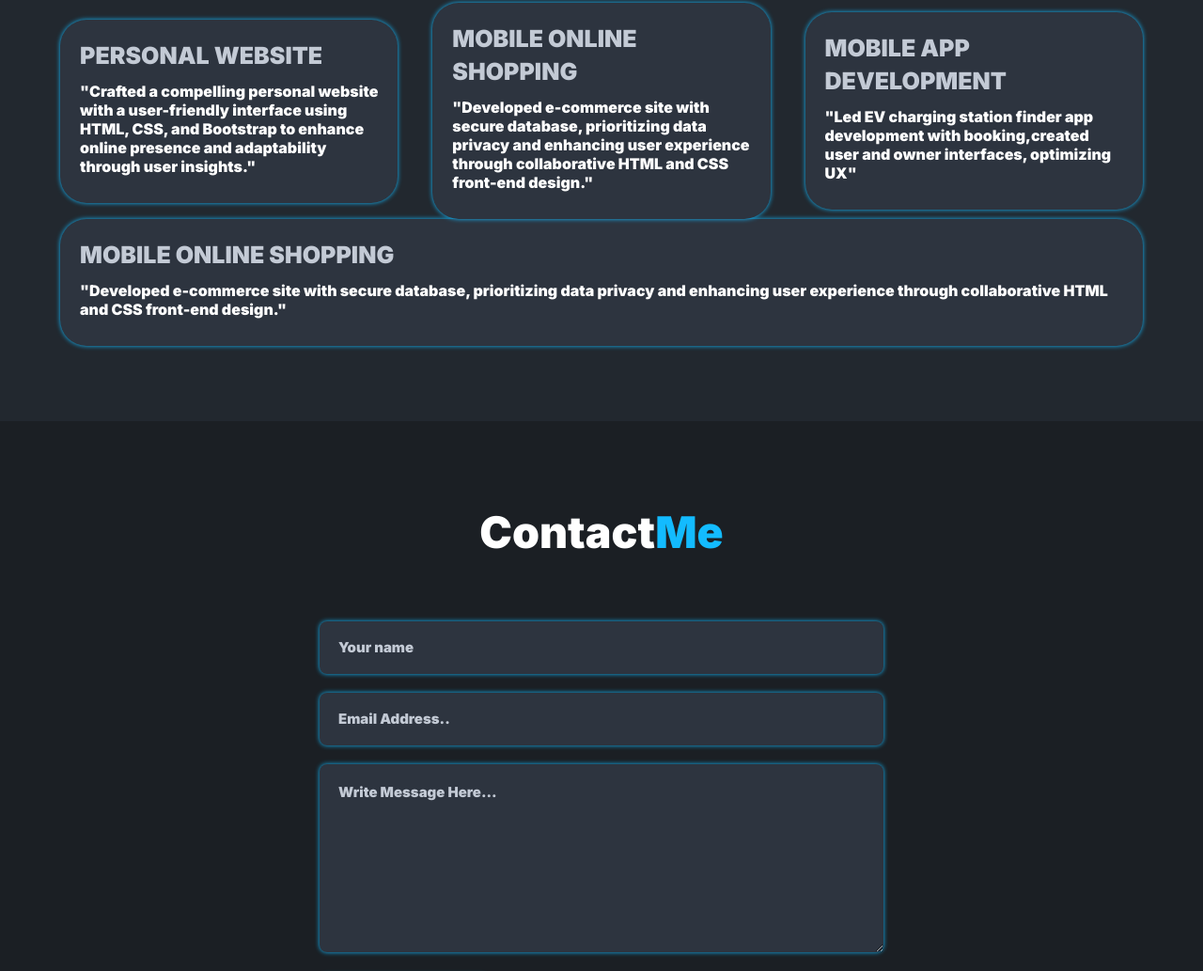
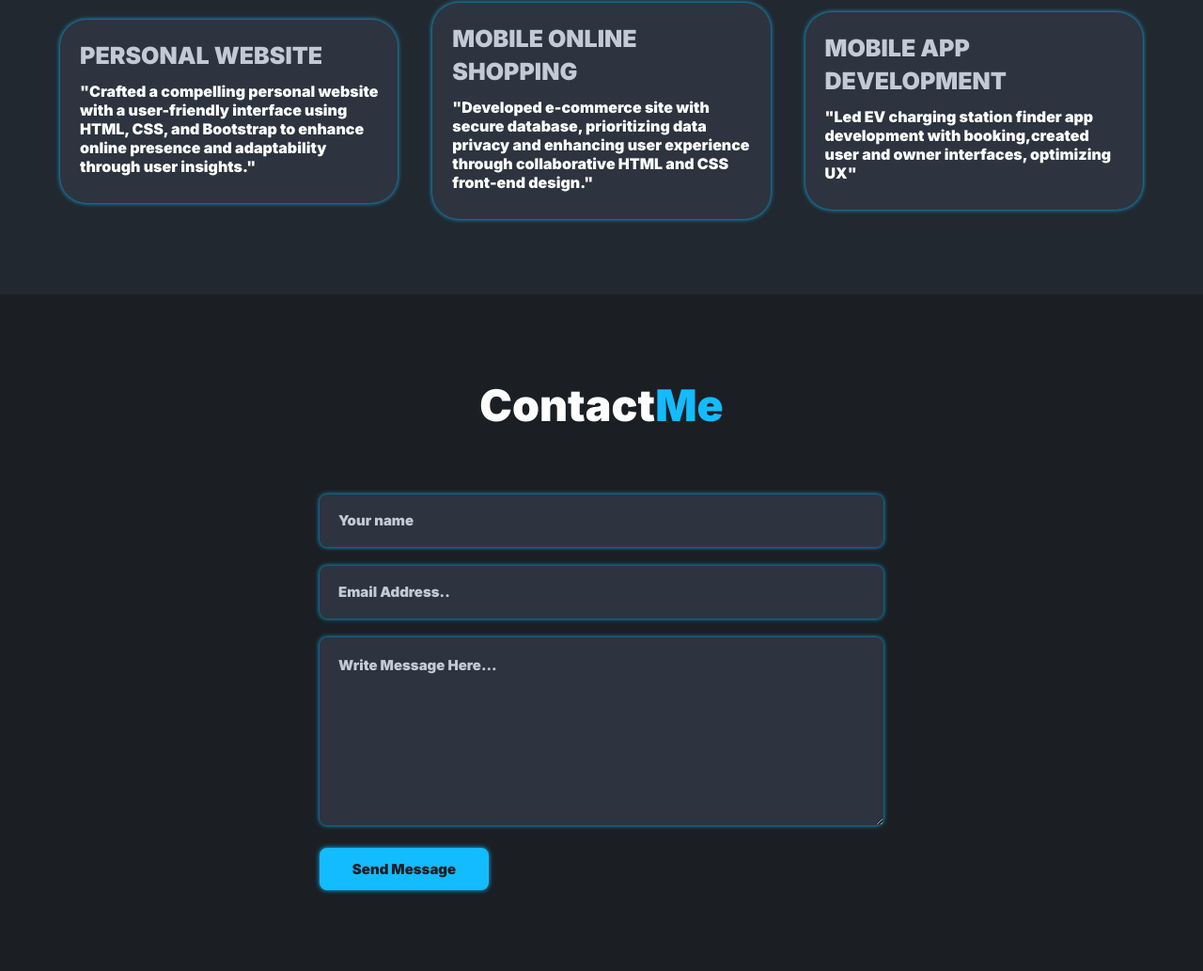
Before and after one commit to arshiaash/PORTFOLIO, a plain HTML site: page index.html in a window 1280 px wide. Shown: the part 2076-3109 px from the top of the page at 94% size. Drawn offline with nearby package versions, Linux system fonts and the light colour scheme; files whose address does not match are found by name.

Commit message:
index.html

```diff
--- a/index.html
+++ b/index.html
@@ -205,18 +205,7 @@
             </div>
         </div>
 
-        <div class="row">
-                <div class="main-row">
 
-                    <div class="row-text">
-                        <h4>MOBILE ONLINE SHOPPING</h4>
-                        <p>"Developed e-commerce site with secure database, prioritizing data privacy and enhancing user experience through collaborative HTML and CSS front-end design."</p>
-                    </div>
-
-                    <div class="row-icon">
-                    </div>
-                </div>
-            </div>
     </section>
 
 
```
